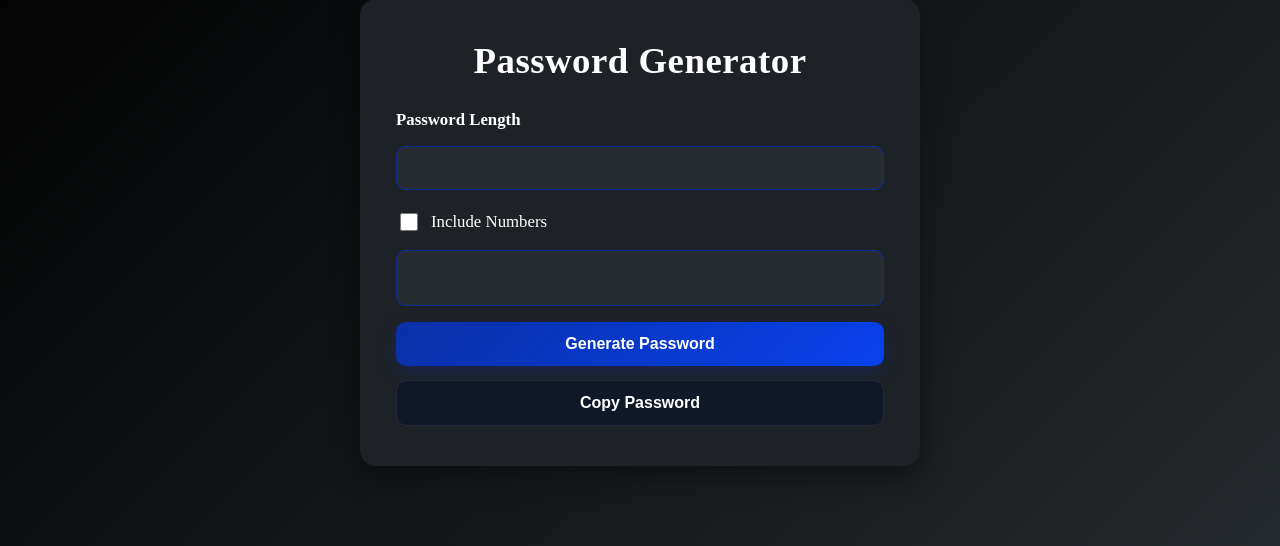
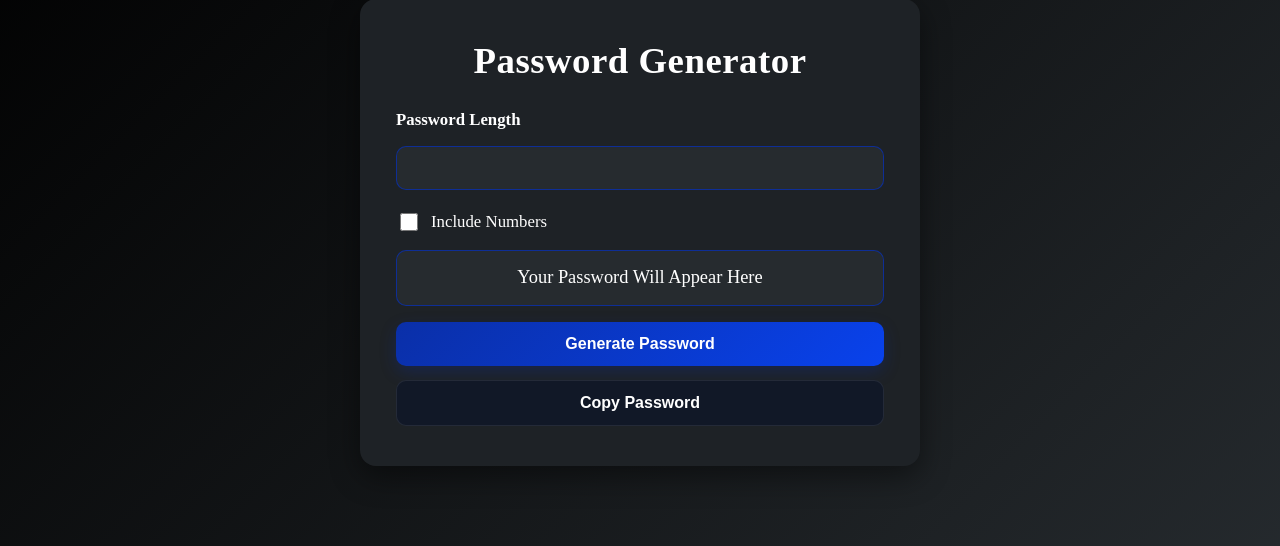
Before and after one commit to bradenrehbock/password_gen, a Flask app: page / in a window 1280 px wide. Shown: the part 168-714 px from the top of the page. Run offline with Flask 3, Linux system fonts and the light colour scheme.

Commit message:
Added message within empty result box before password generation

```diff
--- a/templates/index.html
+++ b/templates/index.html
@@ -20,7 +20,7 @@
                 Include Numbers
             </label>
 
-            <p id="result">{{ password }}</p>
+            <p id="result">{{ password if password else "Your Password Will Appear Here" }}</p>
 
             <button type="submit" class="primary-btn">Generate Password</button>
         </form>
```
